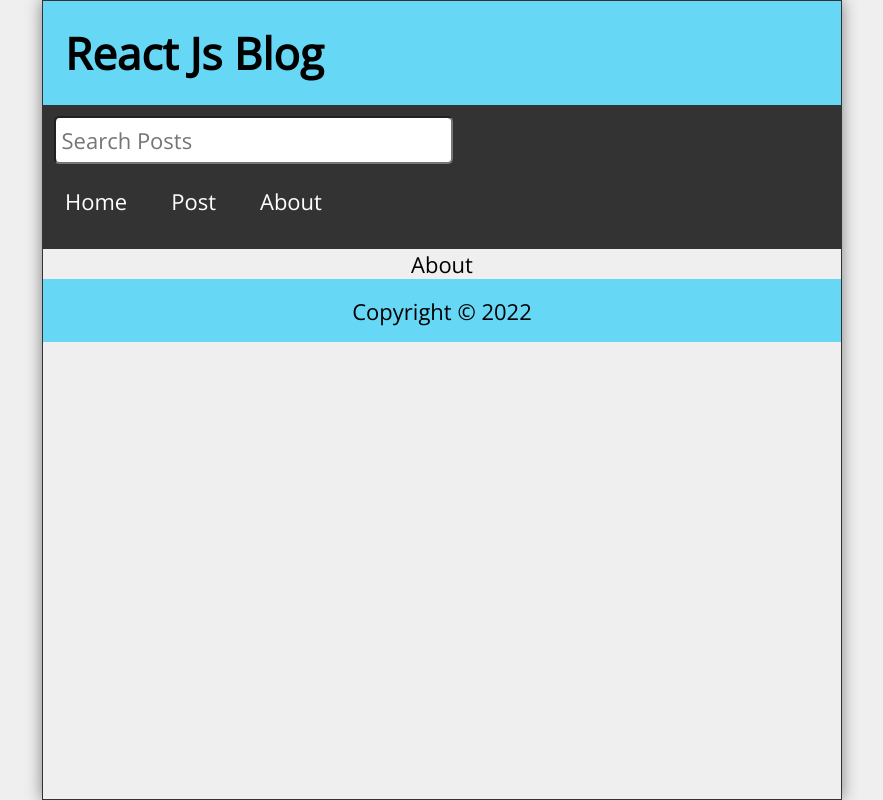
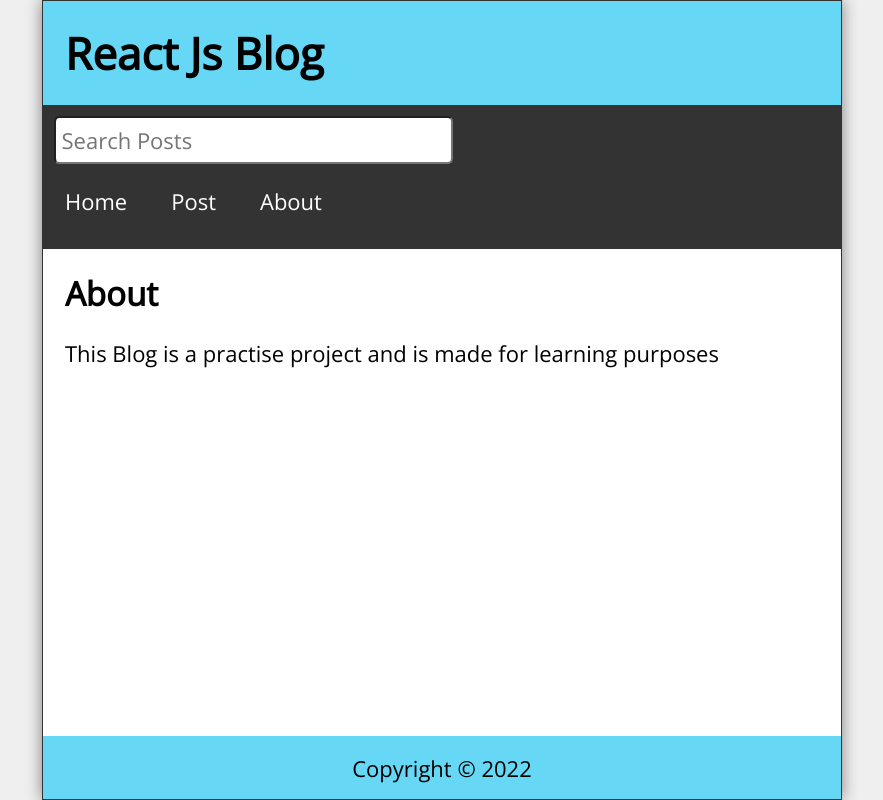
Before and after one commit to SuryanshuTomar/Projects, a React (Create React App) app in the folder React/dave-blog/: page /about in a window 1280 px wide. Shown: the whole page, without its empty margins (198-1081 px from the left). Built offline with nearby package versions, Linux system fonts and the light colour scheme.

Commit message:
About Component

```diff
--- a/React/dave-blog/src/components/About.js
+++ b/React/dave-blog/src/components/About.js
@@ -1,7 +1,14 @@
 import React from "react";
 
 function About() {
-	return <main>About</main>;
+	return (
+		<main className="About">
+			<h2>About</h2>
+			<p style={{ marginTop: "1rem" }}>
+				This Blog is a practise project and is made for learning purposes
+			</p>
+		</main>
+	);
 }
 
 export default About;
```
